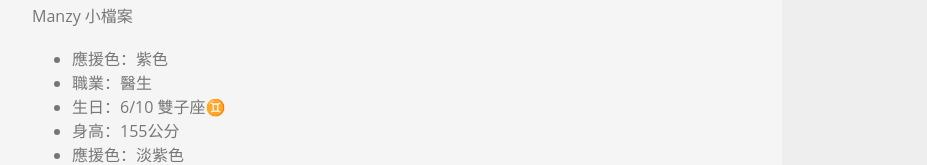
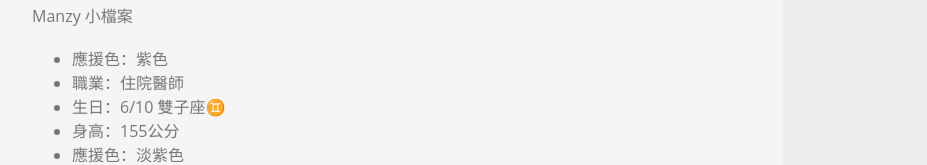
Before and after one commit to ksw2000/manzy-fc, an Angular app: page / in a window 1280 px wide. Shown: the part 512-677 px from the top of the page, without its empty margins (258-1185 px from the left). Built offline with nearby package versions, Linux system fonts and the light colour scheme.

Commit message:
更新職業

```diff
--- a/src/app/app.component.css
+++ b/src/app/app.component.css
@@ -12,10 +12,6 @@
     margin: 20px 0px;
     overflow-x: auto;
     padding: 25px 50px;
-}
-
-.container {
-    animation: fadeIn 500ms ease-in;
 }
 
 nav {
--- a/src/app/home/home.component.html
+++ b/src/app/home/home.component.html
@@ -1,4 +1,3 @@
-<div id="page-main" class="container">
 <img src="assets/profile.jpg" alt="profile photo" class="profile">
 <!-- <img ngSrc="/assets/profile.jpg" width="100" height="100" placeholder> -->
 <!-- <h2>About Me</h2> -->
@@ -8,7 +7,8 @@
   ❣️LoveLive系列推❣️
 </p>
 <div class="button-group">
-    <a class="button" href="https://www.facebook.com/profile.php?id=100082740670681" aria-label="Facebook" target="_blank" rel="noopener">
+  <a class="button" href="https://www.facebook.com/profile.php?id=100082740670681" aria-label="Facebook" target="_blank"
+    rel="noopener">
     <svg xmlns="http://www.w3.org/2000/svg" viewBox="0 0 24 24">
       <path
         d="M22.675 0h-21.35c-.732 0-1.325.593-1.325 1.325v21.351c0 .731.593 1.324 1.325 1.324h11.495v-9.294h-3.128v-3.622h3.128v-2.671c0-3.1 1.893-4.788 4.659-4.788 1.325 0 2.463.099 2.795.143v3.24l-1.918.001c-1.504 0-1.795.715-1.795 1.763v2.313h3.587l-.467 3.622h-3.12v9.293h6.116c.73 0 1.323-.593 1.323-1.325v-21.35c0-.732-.593-1.325-1.325-1.325z" />
@@ -23,9 +23,9 @@
       <path
         d="M221.95 51.29c.15 2.17.15 4.34.15 6.53 0 66.73-50.8 143.69-143.69 143.69v-.04c-27.44.04-54.31-7.82-77.41-22.64 3.99.48 8 .72 12.02.73 22.74.02 44.83-7.61 62.72-21.66-21.61-.41-40.56-14.5-47.18-35.07 7.57 1.46 15.37 1.16 22.8-.87-23.56-4.76-40.51-25.46-40.51-49.5v-.64c7.02 3.91 14.88 6.08 22.92 6.32C11.58 63.31 4.74 33.79 18.14 10.71c25.64 31.55 63.47 50.73 104.08 52.76-4.07-17.54 1.49-35.92 14.61-48.25 20.34-19.12 52.33-18.14 71.45 2.19 11.31-2.23 22.15-6.38 32.07-12.26-3.77 11.69-11.66 21.62-22.2 27.93 10.01-1.18 19.79-3.86 29-7.95-6.78 10.16-15.32 19.01-25.2 26.16z" />
     </svg>manzystage</a>
-    <a class="button" href="https://twitter.com/manzystage" aria-label="Twitter" target="_blank" rel="noopener"><svg version="1.1" id="Layer_1"
-        xmlns="http://www.w3.org/2000/svg" xmlns:xlink="http://www.w3.org/1999/xlink" viewBox="0 0 461.001 461.001"
-        xml:space="preserve">
+  <a class="button" href="https://twitter.com/manzystage" aria-label="Twitter" target="_blank" rel="noopener"><svg
+      version="1.1" id="Layer_1" xmlns="http://www.w3.org/2000/svg" xmlns:xlink="http://www.w3.org/1999/xlink"
+      viewBox="0 0 461.001 461.001" xml:space="preserve">
       <g>
         <path d="M365.257,67.393H95.744C42.866,67.393,0,110.259,0,163.137v134.728
          c0,52.878,42.866,95.744,95.744,95.744h269.513c52.878,0,95.744-42.866,95.744-95.744V163.137
@@ -38,7 +38,7 @@
 <p>Manzy 小檔案</p>
 <ul>
   <li>應援色：紫色</li>
-    <li>職業：醫生</li>
+  <li>職業：住院醫師</li>
   <li>生日：6/10 雙子座♊</li>
   <li>身高：155公分</li>
   <li>應援色：淡紫色</li>
@@ -46,6 +46,6 @@
   <li>專長：溫暖的陪伴與傾聽</li>
 </ul>
 <div style="margin-top: 20px; max-height: 440px;">
-    <a class="twitter-timeline" data-height="440" href="https://twitter.com/manzystage?ref_src=twsrc%5Etfw">Tweets by manzystage</a>
+  <a class="twitter-timeline" data-height="440" href="https://twitter.com/manzystage?ref_src=twsrc%5Etfw">Tweets by
+    manzystage</a>
 </div>
-</div>
```
Lines whose indentation alone changed are shown as unchanged.
